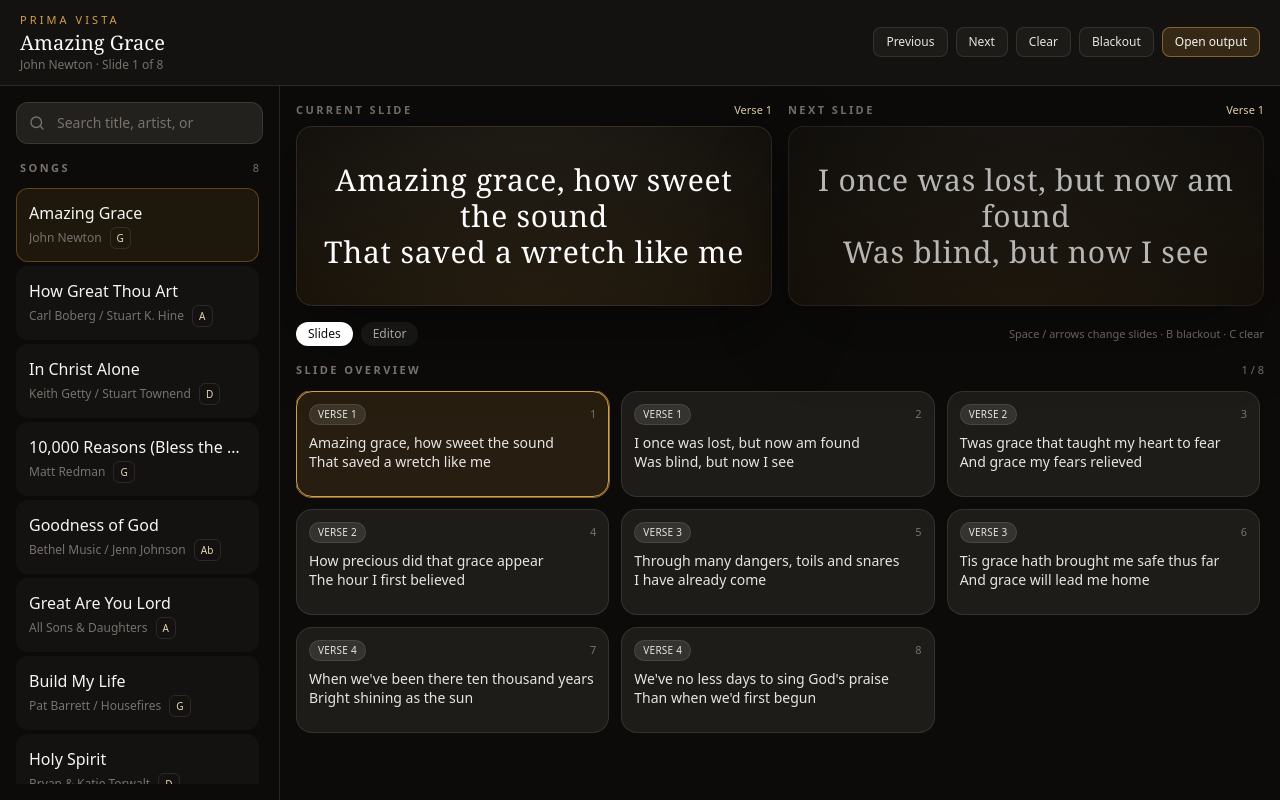
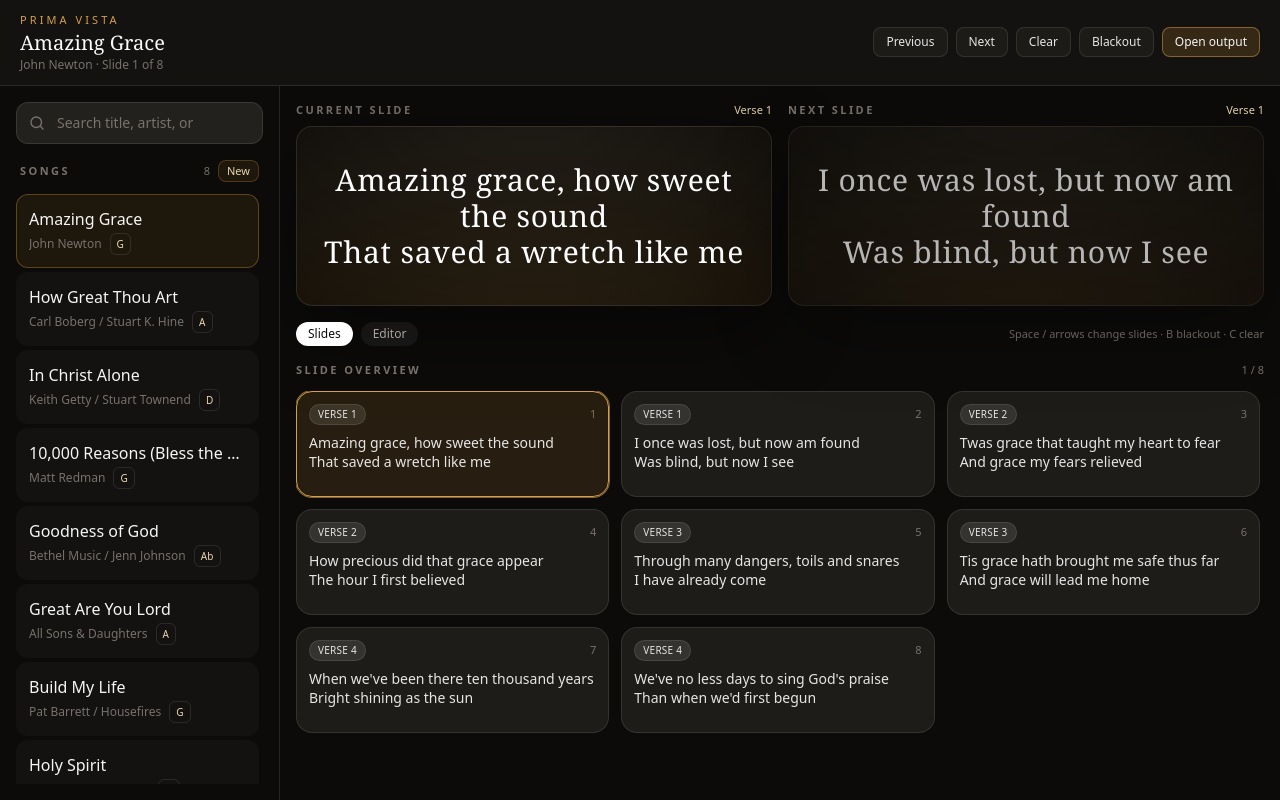
Before and after one commit to JeheramyP/Prima-Vista, a React (Vite) app: page / in a window 1280 px wide. Built offline with nearby package versions, Linux system fonts and the light colour scheme.

Commit message:
fixed electron startup issue

```diff
--- a/electron/main.ts
+++ b/electron/main.ts
@@ -14,6 +14,7 @@ process.env.VITE_PUBLIC = isDev
   : process.env.DIST;
 
 const VITE_DEV_SERVER_URL = process.env["VITE_DEV_SERVER_URL"];
+const preloadPath = path.join(__dirname, "preload.mjs");
 
 let controllerWindow: BrowserWindow | null = null;
 let presentationWindow: BrowserWindow | null = null;
@@ -57,7 +58,7 @@ function createControllerWindow() {
     title: "Prima Vista",
     autoHideMenuBar: true,
     webPreferences: {
-      preload: path.join(__dirname, "preload.js"),
+      preload: preloadPath,
       contextIsolation: true,
       nodeIntegration: false,
       sandbox: true,
@@ -106,7 +107,7 @@ function createPresentationWindow() {
     skipTaskbar: false,
     alwaysOnTop: false,
     webPreferences: {
-      preload: path.join(__dirname, "preload.js"),
+      preload: preloadPath,
       contextIsolation: true,
       nodeIntegration: false,
       sandbox: true,
--- a/src/components/LyricEditor.tsx
+++ b/src/components/LyricEditor.tsx
@@ -11,7 +11,7 @@ export default function LyricEditor() {
         </h2>
         <button
           type="button"
-          onClick={applyEditor}
+          onClick={() => void applyEditor()}
           className="rounded-lg border border-gold-500/30 bg-gold-500/10 px-3 py-1.5 text-xs font-medium text-gold-200 transition hover:bg-gold-500/20"
         >
           Rebuild slides
--- a/src/components/SongList.tsx
+++ b/src/components/SongList.tsx
@@ -1,15 +1,25 @@
 import { usePresentation } from "../state/PresentationContext";
 
-export default function SongList() {
-  const { results, activeSong, selectSong } = usePresentation();
+export default function SongList({ onNewSong }: { onNewSong?: () => void }) {
+  const { results, activeSong, selectSong, createNewSong } = usePresentation();
 
   return (
     <div className="flex min-h-0 flex-1 flex-col">
-      <div className="mb-3 flex items-baseline justify-between px-1">
+      <div className="mb-3 flex items-center justify-between gap-2 px-1">
         <h2 className="text-[11px] font-semibold uppercase tracking-[0.22em] text-stone-500">
           Songs
         </h2>
-        <span className="text-[11px] text-stone-500">{results.length}</span>
+        <span className="ml-auto text-[11px] text-stone-500">{results.length}</span>
+        <button
+          type="button"
+          onClick={() => {
+            createNewSong();
+            onNewSong?.();
+          }}
+          className="rounded-lg border border-gold-500/30 bg-gold-500/10 px-2 py-0.5 text-[11px] font-medium text-gold-200 transition hover:bg-gold-500/20"
+        >
+          New
+        </button>
       </div>
       <div className="min-h-0 flex-1 space-y-1 overflow-auto pr-1">
         {results.length === 0 && (
--- a/src/lib/slides.ts
+++ b/src/lib/slides.ts
@@ -37,7 +37,7 @@ export function parseEditorText(raw: string): {
   let unnamed = 0;
 
   const flush = () => {
-    if (current && current.lines.length) {
+    if (current) {
       sections.push(current);
     }
     current = null;
@@ -47,19 +47,19 @@ export function parseEditorText(raw: string): {
     const line = original.trim();
     if (!line) continue;
 
-    const titleMatch = line.match(/^title\s*:\s*(.+)$/i);
+    const titleMatch = line.match(/^title\s*:\s*(.*)$/i);
     if (titleMatch) {
-      title = titleMatch[1].trim();
+      title = titleMatch[1].trim() || "Untitled";
       continue;
     }
-    const artistMatch = line.match(/^artist\s*:\s*(.+)$/i);
+    const artistMatch = line.match(/^artist\s*:\s*(.*)$/i);
     if (artistMatch) {
       artist = artistMatch[1].trim();
       continue;
     }
-    const keyMatch = line.match(/^key\s*:\s*(.+)$/i);
+    const keyMatch = line.match(/^key\s*:\s*(.*)$/i);
     if (keyMatch) {
-      key = keyMatch[1].trim();
+      key = keyMatch[1].trim() || undefined;
       continue;
     }
 
@@ -120,7 +120,7 @@ function inferKind(label: string): SectionKind {
 }
 
 function chunkLines(lines: string[], size: number): string[][] {
-  if (!lines.length) return [];
+  if (!lines.length) return [[]];
   const chunks: string[][] = [];
   for (let i = 0; i < lines.length; i += size) {
     chunks.push(lines.slice(i, i + size));
--- a/src/lib/songs.ts
+++ b/src/lib/songs.ts
@@ -276,7 +276,7 @@ function normalize(value: string) {
 export async function searchSongs(query: string): Promise<Song[]> {
   await wait(60);
   const q = normalize(query);
-  if (!q) return SONG_LIBRARY;
+  if (!q) return [...SONG_LIBRARY];
   return SONG_LIBRARY.filter((song) => {
     const haystack = normalize(
       `${song.title} ${song.artist} ${song.sections.map((s) => s.lines.join(" ")).join(" ")}`,
@@ -290,6 +290,17 @@ export async function getSongById(id: string): Promise<Song | undefined> {
   return SONG_LIBRARY.find((song) => song.id === id);
 }
 
+export async function saveSong(song: Song): Promise<Song> {
+  await wait(40);
+  const index = SONG_LIBRARY.findIndex((existing) => existing.id === song.id);
+  if (index === -1) {
+    SONG_LIBRARY.push(song);
+  } else {
+    SONG_LIBRARY[index] = song;
+  }
+  return song;
+}
+
 function wait(ms: number) {
   return new Promise((resolve) => setTimeout(resolve, ms));
 }
--- a/src/state/PresentationContext.tsx
+++ b/src/state/PresentationContext.tsx
@@ -9,7 +9,7 @@ import {
   type ReactNode,
 } from "react";
 import { parseEditorText, sectionsToSlides, songToEditorText, songToSlides } from "../lib/slides";
-import { getSongById, searchSongs, SONG_LIBRARY } from "../lib/songs";
+import { getSongById, saveSong, searchSongs, SONG_LIBRARY } from "../lib/songs";
 import type { Slide, SlidePayload, Song } from "../types";
 
 type PresentationState = {
@@ -25,8 +25,9 @@ type PresentationState = {
   presentationOpen: boolean;
   setQuery: (value: string) => void;
   selectSong: (song: Song) => Promise<void>;
+  createNewSong: () => void;
   setEditorText: (value: string) => void;
-  applyEditor: () => void;
+  applyEditor: () => Promise<void>;
   goTo: (index: number) => void;
   next: () => void;
   prev: () => void;
@@ -54,6 +55,7 @@ export function PresentationProvider({ children }: { children: ReactNode }) {
   const [blackout, setBlackout] = useState(false);
   const [clear, setClear] = useState(false);
   const [presentationOpen, setPresentationOpen] = useState(false);
+  const [libraryVersion, setLibraryVersion] = useState(0);
 
   useEffect(() => {
     let cancelled = false;
@@ -69,7 +71,7 @@ export function PresentationProvider({ children }: { children: ReactNode }) {
       cancelled = true;
       window.clearTimeout(handle);
     };
-  }, [query]);
+  }, [query, libraryVersion]);
 
   const currentSlide = slides[currentIndex];
 
@@ -107,7 +109,22 @@ export function PresentationProvider({ children }: { children: ReactNode }) {
     setBlackout(false);
   }, []);
 
-  const applyEditor = useCallback(() => {
+  const createNewSong = useCallback(() => {
+    const blank: Song = {
+      id: `custom-${Date.now()}`,
+      title: "Untitled",
+      artist: "",
+      sections: [{ id: "new-1", kind: "verse", label: "Verse 1", lines: [] }],
+    };
+    setActiveSong(blank);
+    setEditorText(songToEditorText(blank));
+    setSlides(songToSlides(blank));
+    setCurrentIndex(0);
+    setClear(false);
+    setBlackout(false);
+  }, []);
+
+  const applyEditor = useCallback(async () => {
     const parsed = parseEditorText(editorText);
     const nextSong: Song = {
       id: activeSong?.id ?? `custom-${Date.now()}`,
@@ -119,6 +136,8 @@ export function PresentationProvider({ children }: { children: ReactNode }) {
     setActiveSong(nextSong);
     setSlides(sectionsToSlides(parsed.sections));
     setCurrentIndex(0);
+    await saveSong(nextSong);
+    setLibraryVersion((version) => version + 1);
   }, [activeSong?.id, editorText]);
 
   const goTo = useCallback(
@@ -185,6 +204,7 @@ export function PresentationProvider({ children }: { children: ReactNode }) {
       presentationOpen,
       setQuery,
       selectSong,
+      createNewSong,
       setEditorText,
       applyEditor,
       goTo,
@@ -208,6 +228,7 @@ export function PresentationProvider({ children }: { children: ReactNode }) {
       clear,
       presentationOpen,
       selectSong,
+      createNewSong,
       applyEditor,
       goTo,
       next,
--- a/src/views/ControllerView.tsx
+++ b/src/views/ControllerView.tsx
@@ -30,6 +30,17 @@ export default function ControllerView() {
           target.tagName === "TEXTAREA" ||
           target.isContentEditable);
       if (typing) return;
+      if (target?.tagName === "BUTTON" && (event.code === "Space" || event.key === "Enter")) {
+        return;
+      }
+
+      if ((event.metaKey || event.ctrlKey) && event.key.toLowerCase() === "enter") {
+        event.preventDefault();
+        void applyEditor();
+        return;
+      }
+
+      if (event.ctrlKey || event.metaKey || event.altKey) return;
 
       if (event.code === "Space" || event.key === "ArrowRight" || event.key === "PageDown") {
         event.preventDefault();
@@ -51,9 +62,6 @@ export default function ControllerView() {
         event.preventDefault();
         setClear(!clear);
         setBlackout(false);
-      } else if ((event.metaKey || event.ctrlKey) && event.key.toLowerCase() === "enter") {
-        event.preventDefault();
-        applyEditor();
       }
     };
 
@@ -68,7 +76,7 @@ export default function ControllerView() {
         <aside className="flex min-h-0 flex-col border-b border-white/10 p-4 lg:border-b-0 lg:border-r">
           <SearchBar />
           <div className="mt-4 flex min-h-0 flex-1 flex-col">
-            <SongList />
+            <SongList onNewSong={() => setTab("editor")} />
           </div>
         </aside>
         <main className="flex min-h-0 flex-col gap-4 overflow-hidden p-4">
--- a/src/views/PresentationView.tsx
+++ b/src/views/PresentationView.tsx
@@ -16,12 +16,14 @@ export default function PresentationView() {
   const [slide, setSlide] = useState<SlidePayload>(EMPTY);
 
   useEffect(() => {
+    let cancelled = false;
     let unsub = () => {};
     const boot = async () => {
-      if (window.primaVista) {
-        const current = await window.primaVista.getSlide();
-        setSlide(current);
-        unsub = window.primaVista.onSlideUpdate(setSlide);
+      const api = window.primaVista;
+      if (api) {
+        unsub = api.onSlideUpdate(setSlide);
+        const current = await api.getSlide();
+        if (!cancelled) setSlide(current);
         return;
       }
       setSlide({
@@ -36,7 +38,10 @@ export default function PresentationView() {
       });
     };
     void boot();
-    return () => unsub();
+    return () => {
+      cancelled = true;
+      unsub();
+    };
   }, []);
 
   const hidden = slide.blackout || slide.clear || !slide.lines.length;
```
